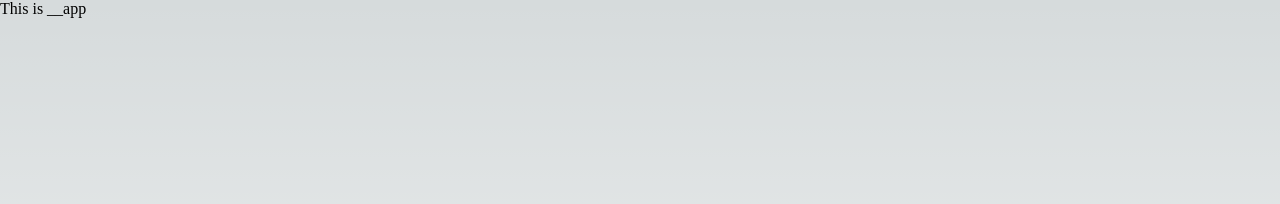
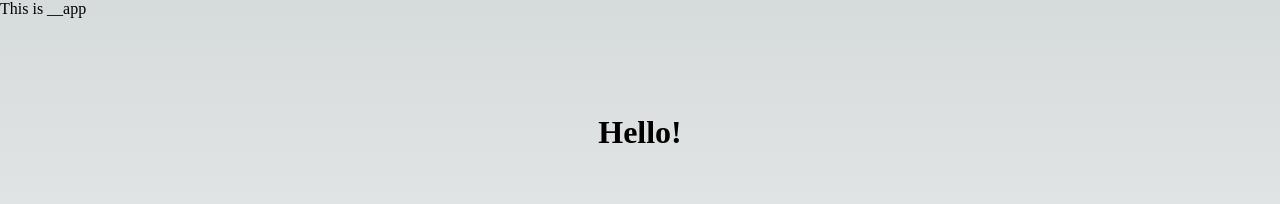
Before and after one commit to ddfilipov/next-js-typescript, a Next.js app: page / in a window 1280 px wide. Shown: the top 204 px of the page. Built offline with nearby package versions, Linux system fonts and the light colour scheme.

Commit message:
created a new component

```diff
--- /dev/null
+++ b/pages/hello.tsx
@@ -0,0 +1,5 @@
+function HelloPage() {
+    return <h1>Hello!</h1>;
+}
+
+export default HelloPage;
--- a/pages/index.tsx
+++ b/pages/index.tsx
@@ -2,6 +2,7 @@ import Head from "next/head";
 import Image from "next/image";
 import { Inter } from "@next/font/google";
 import styles from "../styles/Home.module.css";
+import HelloPage from "./hello";
 
 const inter = Inter({ subsets: ["latin"] });
 
@@ -14,6 +15,7 @@ export default function Home() {
                 <meta name="viewport" content="width=device-width, initial-scale=1" />
                 <link rel="icon" href="/favicon.ico" />
             </Head>
+            <HelloPage />
         </div>
     );
 }
```
